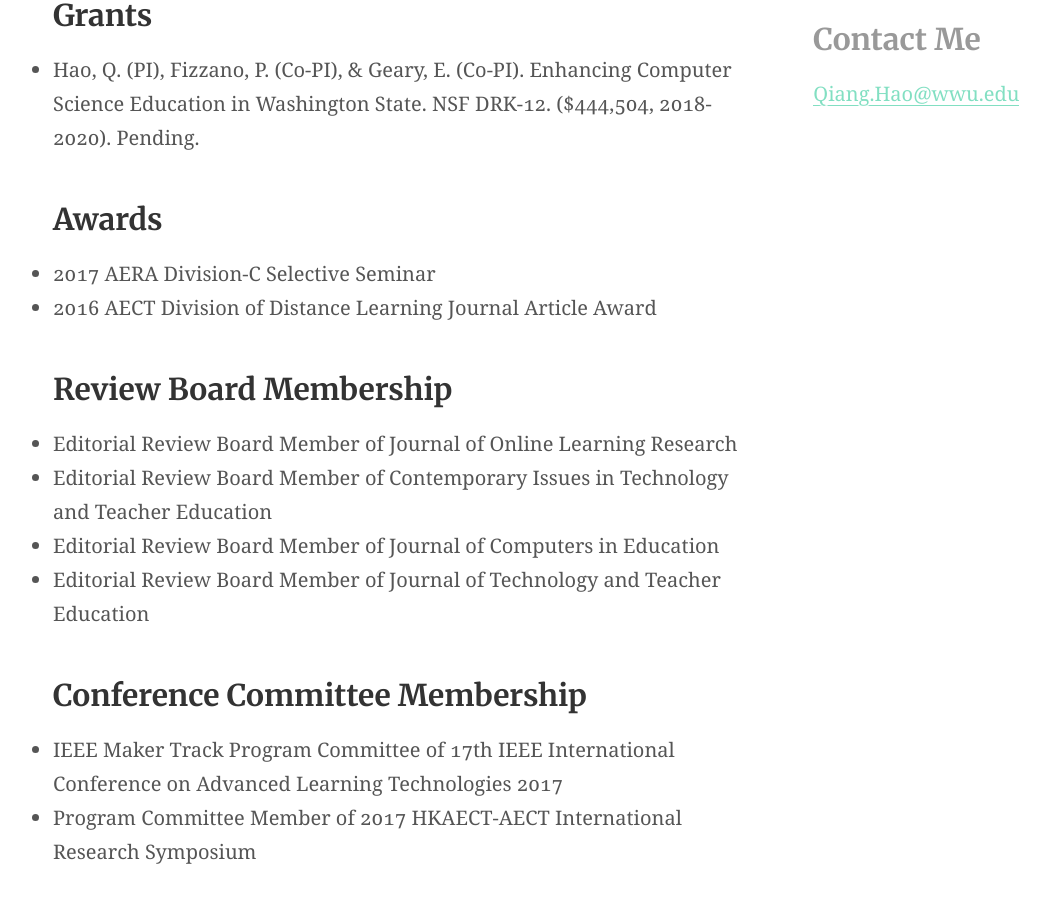
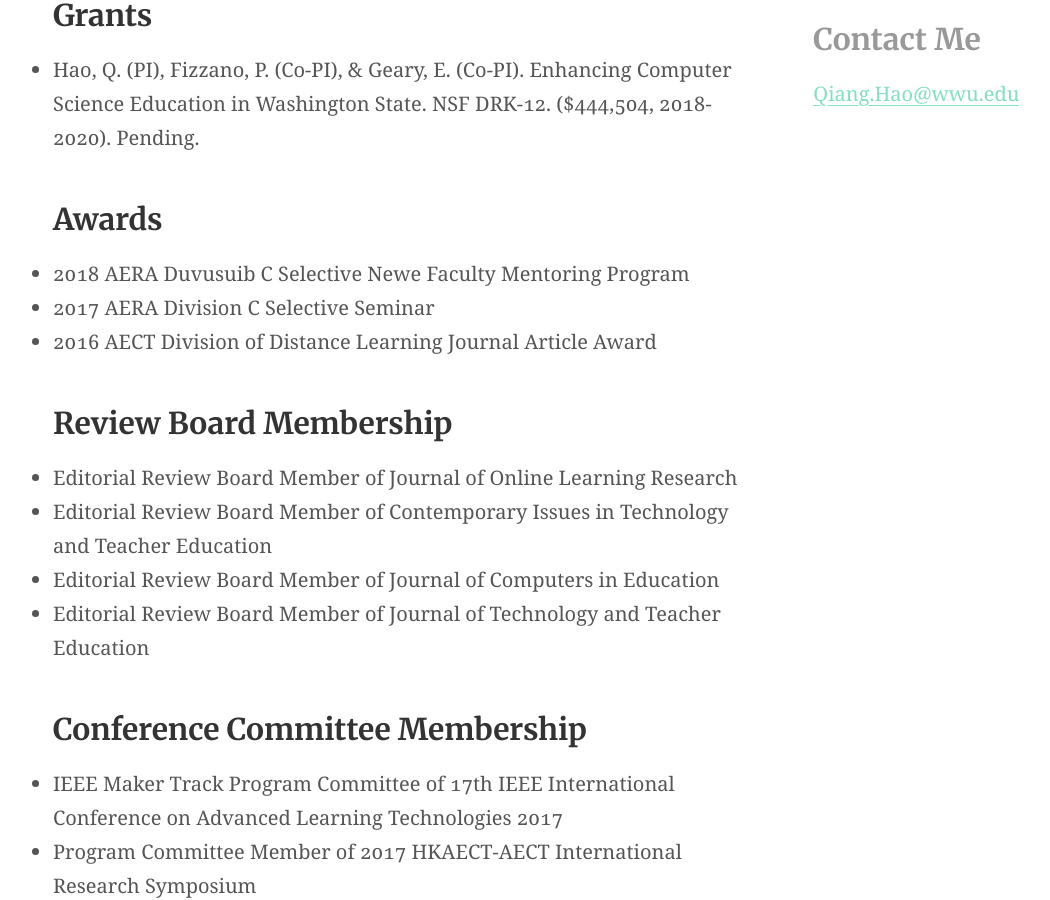
Before and after one commit to Neo-Hao/neo-hao.github.io, a Jekyll site: the page built from cv.md, in a window 1280 px wide and 900 px high, scrolled down 6918 px. Shown: the whole window, without its empty margins (11-1061 px from the left). Built offline with Jekyll 4.4.1, drawn with Linux system fonts in a browser that asks for light colours.

Commit message:
update cv

```diff
--- a/cv.md
+++ b/cv.md
@@ -150,7 +150,8 @@ aside: true
 
 ### Awards
 
-* 2017 AERA Division-C Selective Seminar
+* 2018 AERA Duvusuib C Selective Newe Faculty Mentoring Program
+* 2017 AERA Division C Selective Seminar
 * 2016 AECT Division of Distance Learning Journal Article Award
 
 ### Review Board Membership
```
